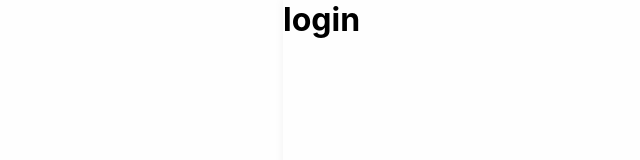
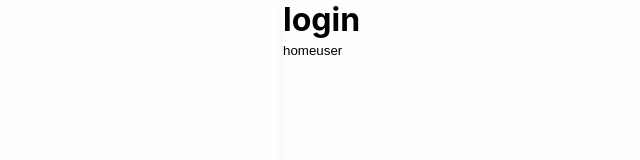
Before and after one commit to afnarqui/loginGithubGoogleCalendar, a React app: page / in a window 1280 px wide. Shown: the top 160 px of the page, without its empty margins (107-747 px from the left). Built offline with nearby package versions, Linux system fonts and the light colour scheme.

Commit message:
CU6: create Reach Router

```diff
--- a/src/App.js
+++ b/src/App.js
@@ -1,10 +1,15 @@
 import React from 'react'
-import {Login} from './components/Login'
-import { GlobalStyle } from './styles/GlobalStyles'
+import { Home } from './pages/Home'
+import { NavBar } from './components/NavBar'
+import { Router } from '@reach/router'
 
-export const App = () => (
-  <div>
-  <GlobalStyle />
-  <Login/>
-  </div>
-)
+export const App = () => {
+  return (
+    <div>
+      <Router>
+        <Home path='/' />
+      </Router>
+      <NavBar />
+    </div>
+  )
+}
--- /dev/null
+++ b/src/components/NavBar/index.js
@@ -0,0 +1,14 @@
+import React from 'react'
+
+export const NavBar = () => {
+  return (
+    <nav>
+      <button>
+          home
+      </button>
+      <button>
+          user
+      </button>
+    </nav>
+  )
+}
--- /dev/null
+++ b/src/pages/Home.js
@@ -0,0 +1,12 @@
+import React from 'react'
+import { Login } from '../components/Login'
+import { GlobalStyle } from '../styles/GlobalStyles'
+
+export const Home = () => {
+  return (
+    <div>
+      <GlobalStyle />
+      <Login />
+    </div>
+  )
+}
--- a/webpack.config.js
+++ b/webpack.config.js
@@ -2,7 +2,8 @@ const HtmlWebpackPlugin = require('html-webpack-plugin')
 
 module.exports = {
   output: {
-    filename: 'app.bundle.js'
+    filename: 'app.bundle.js',
+    publicPath: '/'
   },
   plugins: [
     new HtmlWebpackPlugin({
```
Also changed, not shown: package.json (+7 -1 lines), src/components/Login/index.js (+5 -8 lines), src/components/Login/styles.js (line endings or trailing spaces), src/index.js (line endings or trailing spaces), 1 other file (tests, documents, lock files or other folders).
